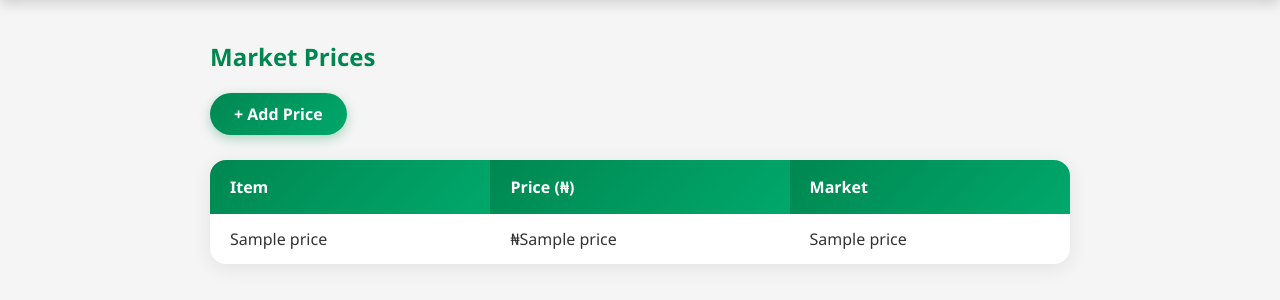
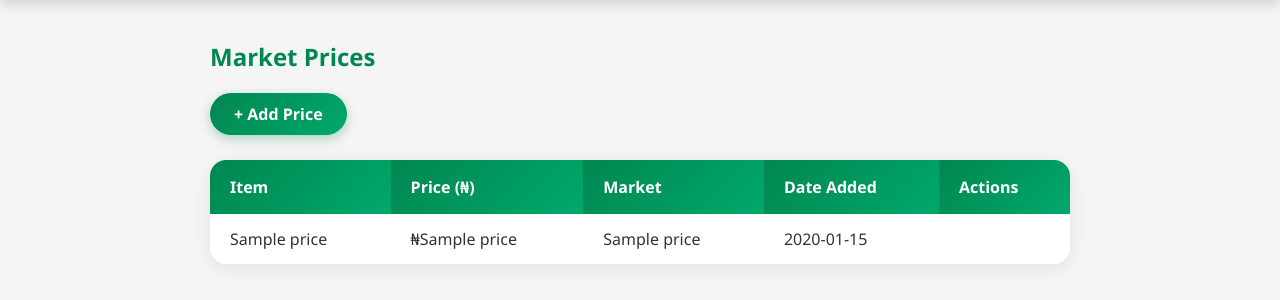
Before and after one commit to johnslaw2000/marketpulse-nigeria, a Flask app: page /prices in a window 1280 px wide. Shown: the part 99-399 px from the top of the page. Run offline with Flask 3, Linux system fonts and the light colour scheme; a database or web service that is not in the repository returns one stand-in record (values such as "Sample title"); some libraries are stand-ins or nearby versions.

```diff
--- a/app.py
+++ b/app.py
@@ -47,8 +47,7 @@ def prices():
     conn = get_db_connection()
     cur = conn.cursor()
 
-    cur.execute("SELECT * FROM prices")
-
+    cur.execute("SELECT * FROM prices ORDER BY created_at DESC")
     rows = cur.fetchall()
 
     cur.close()
--- a/templates/prices.html
+++ b/templates/prices.html
@@ -20,15 +20,18 @@
         {% if rows %}
         <table>
             <tr>
-                <th>Item</th>
-                <th>Price (₦)</th>
-                <th>Market</th>
-            </tr>
+               <th>Item</th>
+               <th>Price (₦)</th>
+               <th>Market</th>
+               <th>Date Added</th>
+               <th>Actions</th>
+             </tr>
             {% for row in rows %}
             <tr>
                 <td>{{ row[1] }}</td>
                 <td>₦{{ row[2] }}</td>
                 <td>{{ row[3] }}</td>
+                <td>{{ row[4].strftime('%d %b %Y') if row[4] else 'N/A' }}</td>
             </tr>
             {% endfor %}
         </table>
```
Also changed, not shown: .github/workflows/ci.yml (added).
